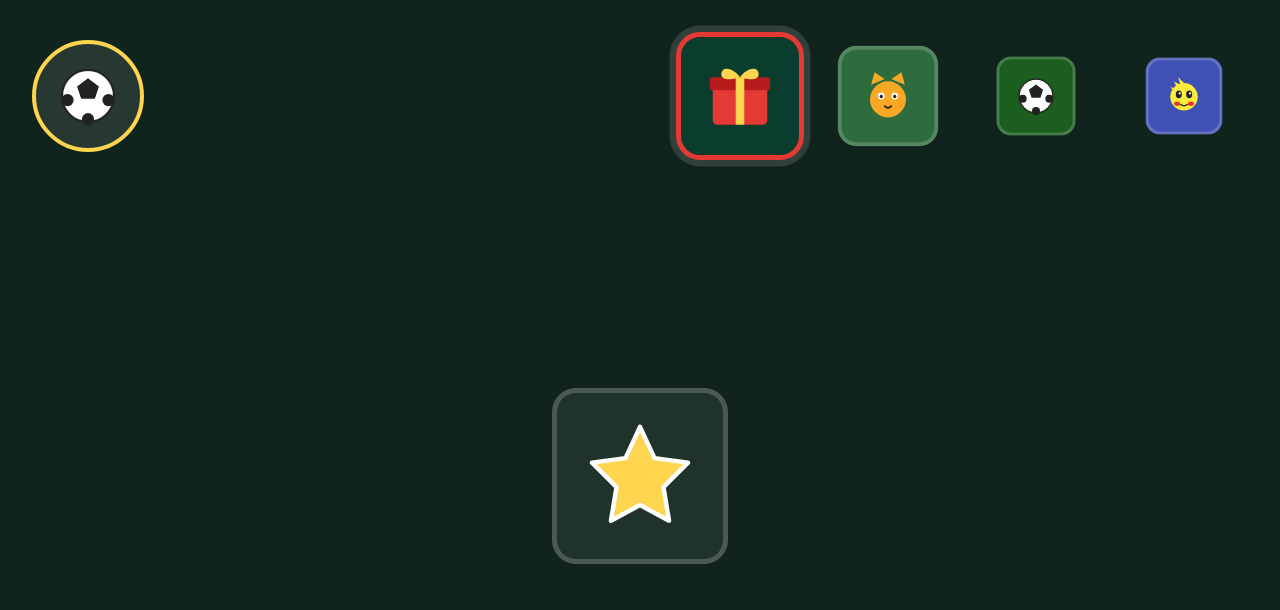
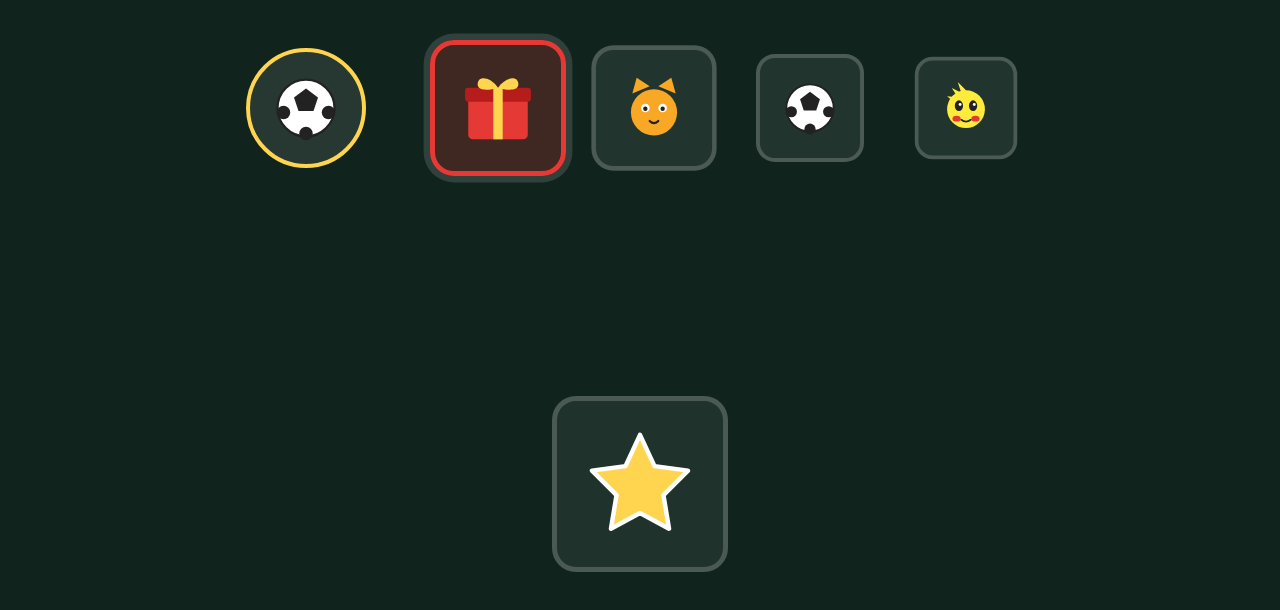
Before and after one commit to minilama2222/juegos-accesibles, a website with bundled scripts: page index.html in a window 1280 px wide. Built offline with nearby package versions, Linux system fonts and the light colour scheme.

Commit message:
ticket 01: menú centrado y animación de entrada sin parpadeo

```diff
--- a/css/estilo.css
+++ b/css/estilo.css
@@ -46,20 +46,20 @@ img {
   height: 100%;
   display: grid;
   grid-template-rows: auto 1fr;
-  gap: 3vmin;
-  padding: 4vmin;
+  gap: 4vmin;
+  padding: 5vmin;
 }
 
 .menu__cabecera {
   display: flex;
   align-items: center;
-  justify-content: space-between;
-  gap: 4vmin;
+  justify-content: center;
+  gap: 8vmin;
 }
 
 .avatar {
-  width: 14vmin;
-  height: 14vmin;
+  width: 15vmin;
+  height: 15vmin;
   border-radius: 50%;
   background: #ffffff18;
   border: 0.6vmin solid var(--acento);
@@ -74,14 +74,15 @@ img {
 
 .mundo,
 .juego {
-  width: 16vmin;
-  height: 16vmin;
+  width: 17vmin;
+  height: 17vmin;
   min-width: 96px;
   min-height: 96px;
   border-radius: 3vmin;
-  background: var(--fondo, #ffffff14);
+  background: #ffffff14;
   border: 0.7vmin solid #ffffff30;
   padding: 2vmin;
+  opacity: 1;
   transition:
     transform 160ms ease,
     border-color 160ms ease;
@@ -93,6 +94,10 @@ img {
   min-width: 120px;
   min-height: 120px;
   background: #ffffff12;
+}
+
+.mundo--activo {
+  background: color-mix(in srgb, var(--acento) 22%, transparent);
 }
 
 .mundo:hover,
--- a/js/main.js
+++ b/js/main.js
@@ -92,8 +92,8 @@ function iconoMecanica(id) {
 function animarMenu() {
   const gsap = window.gsap;
   if (!gsap) return;
-  gsap.from('.mundo', { scale: 0.6, opacity: 0, duration: 0.35, stagger: 0.06, ease: 'back.out(2)' });
-  gsap.from('.juego', { y: 30, opacity: 0, duration: 0.4, stagger: 0.08, ease: 'power2.out' });
+  gsap.from('.mundo', { scale: 0.75, duration: 0.3, stagger: 0.05, ease: 'back.out(2)' });
+  gsap.from('.juego', { y: 24, duration: 0.35, stagger: 0.06, ease: 'power2.out' });
 }
 
 function elegirMundo(id) {
```
